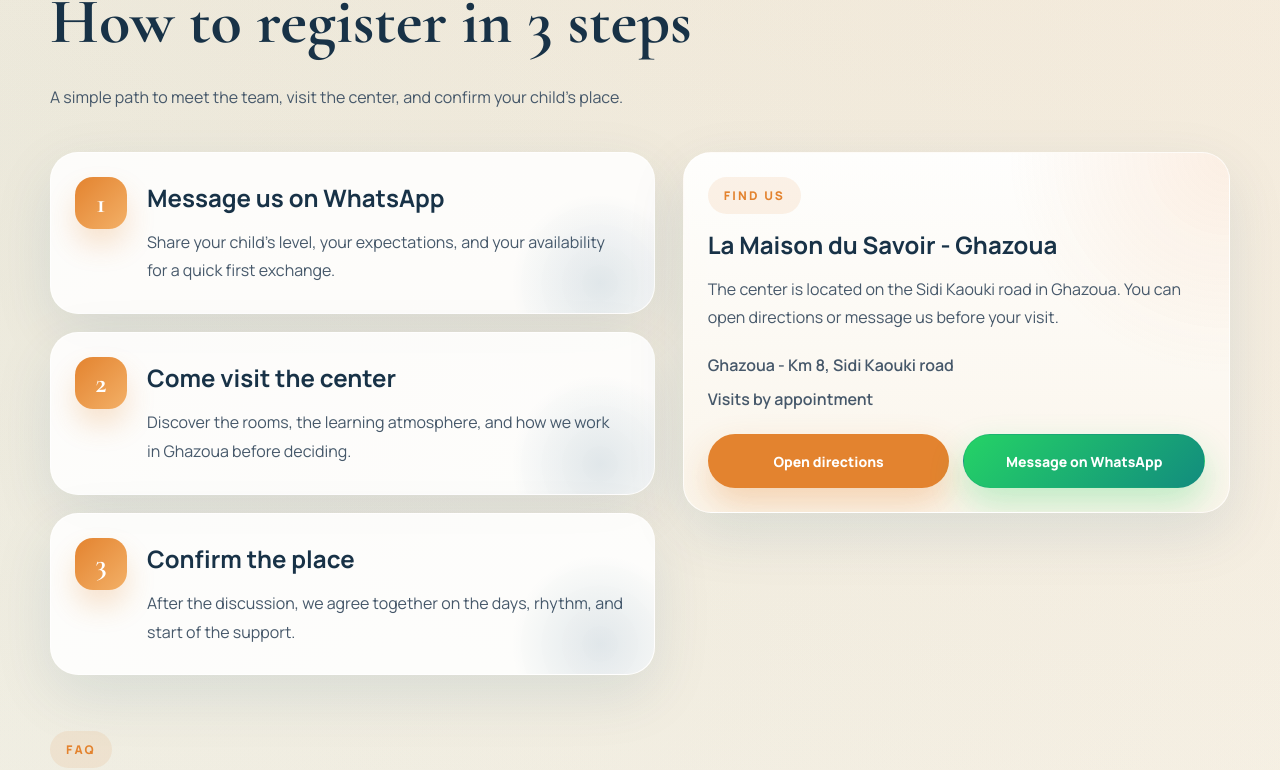
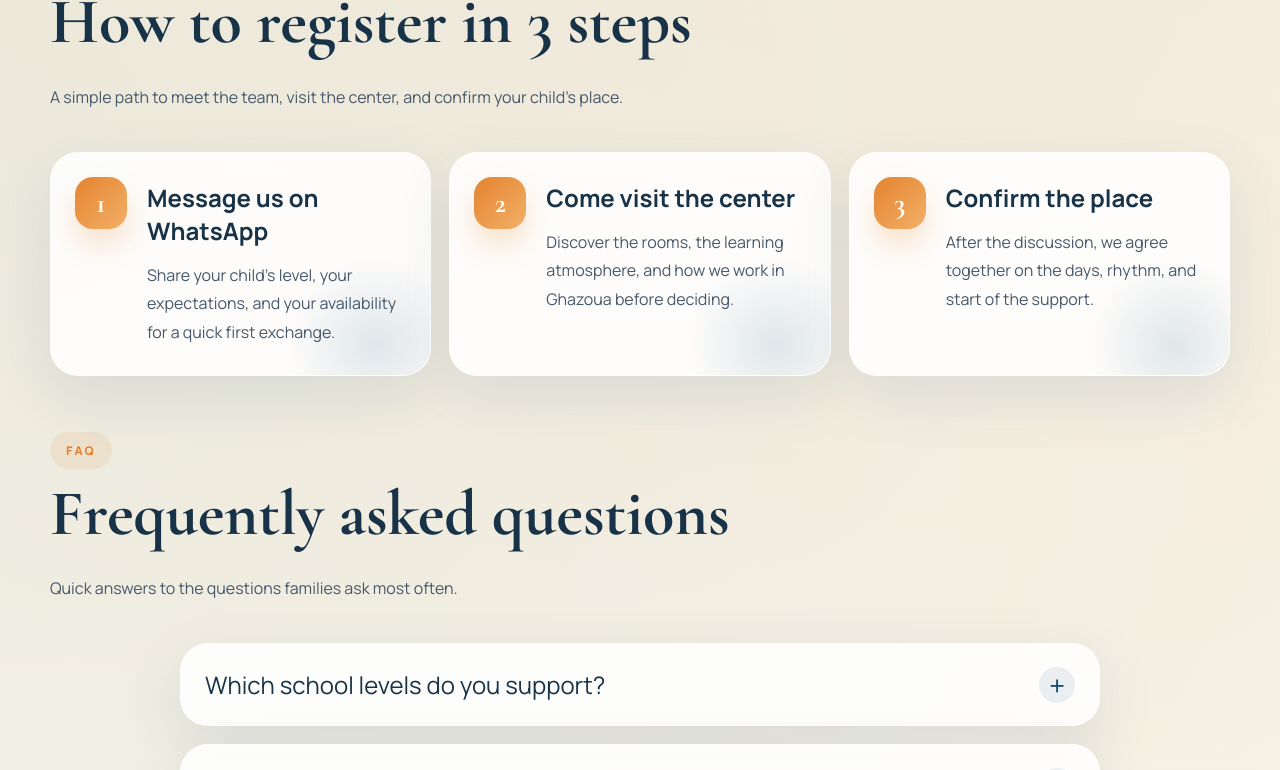
Before and after one commit to yahya1900/la-maison-du-savoir, a React (Vite) app: page / in a window 1280 px wide. Shown: the part 1760-2530 px from the top of the page. Built offline with nearby package versions, Linux system fonts and the light colour scheme.

Commit message:
Simplify home layout and desktop nav

```diff
--- a/src/App.tsx
+++ b/src/App.tsx
@@ -16,7 +16,6 @@ const PHONE = "0681222459";
 const CALL_LINK = "tel:+212681222459";
 const WHATSAPP_PRIMARY = "https://wa.me/212681222459";
 const WHATSAPP_CONTACT = "https://wa.me/212724191970";
-const MAP_DIRECTIONS_URL = "https://www.google.com/maps/search/?api=1&query=Ghazoua%20Route%20de%20Sidi%20Kaouki";
 const ASSET_BASE = import.meta.env.BASE_URL;
 const ABOUT_IMAGE_URL = `${ASSET_BASE}about-photo.jpeg`;
 const DRAWING_NEWS_IMAGE = `${ASSET_BASE}news-drawing.jpeg`;
@@ -1197,26 +1196,6 @@ function App() {
                     </article>
                   ))}
                 </div>
-
-                <aside className="map-card" data-reveal>
-                  <div className="map-card-copy">
-                    <span className="section-kicker">{extraCopy.steps.map.eyebrow}</span>
-                    <h3>{extraCopy.steps.map.title}</h3>
-                    <p>{extraCopy.steps.map.text}</p>
-                    <div className="contact-lines">
-                      <span>{extraCopy.steps.map.location}</span>
-                      <span>{extraCopy.steps.map.hours}</span>
-                    </div>
-                    <div className="map-card-actions">
-                      <a className="primary-action" href={MAP_DIRECTIONS_URL} target="_blank" rel="noreferrer">
-                        {extraCopy.steps.map.directions}
-                      </a>
-                      <a className="secondary-action whatsapp-action" href={WHATSAPP_CONTACT} target="_blank" rel="noreferrer">
-                        {extraCopy.steps.map.contact}
-                      </a>
-                    </div>
-                  </div>
-                </aside>
               </div>
             </div>
 
--- a/src/styles.css
+++ b/src/styles.css
@@ -367,7 +367,7 @@ textarea:focus-visible {
 }
 
 .mobile-nav-section {
-  display: contents;
+  display: none;
 }
 
 .hero-section {
@@ -854,8 +854,8 @@ textarea:focus-visible {
 
 .steps-layout {
   display: grid;
-  grid-template-columns: minmax(0, 1.05fr) minmax(320px, 0.95fr);
-  gap: 28px;
+  grid-template-columns: 1fr;
+  gap: 0;
   align-items: start;
 }
 
@@ -863,6 +863,10 @@ textarea:focus-visible {
 .faq-list {
   display: grid;
   gap: 18px;
+}
+
+.steps-grid {
+  grid-template-columns: repeat(3, minmax(0, 1fr));
 }
 
 .faq-list {
@@ -1470,6 +1474,10 @@ textarea:focus-visible {
 
   .news-card.is-featured {
     grid-column: auto;
+  }
+
+  .steps-grid {
+    grid-template-columns: 1fr;
   }
 
   .home-extras {
```
